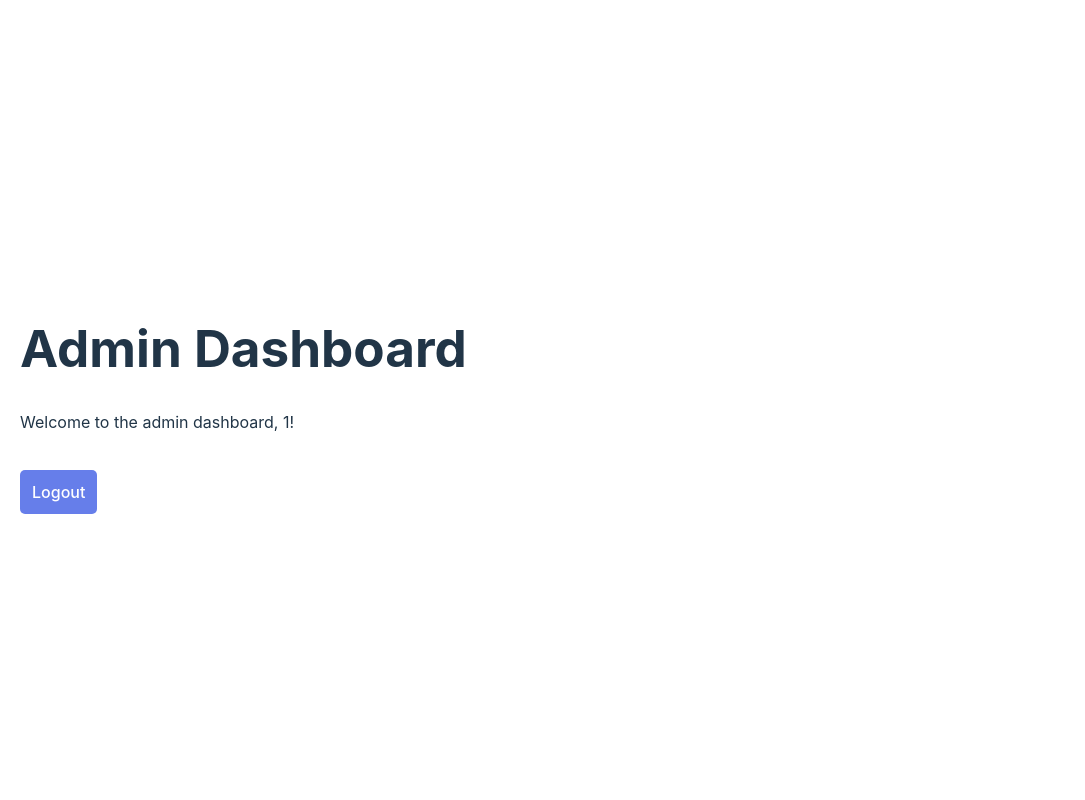
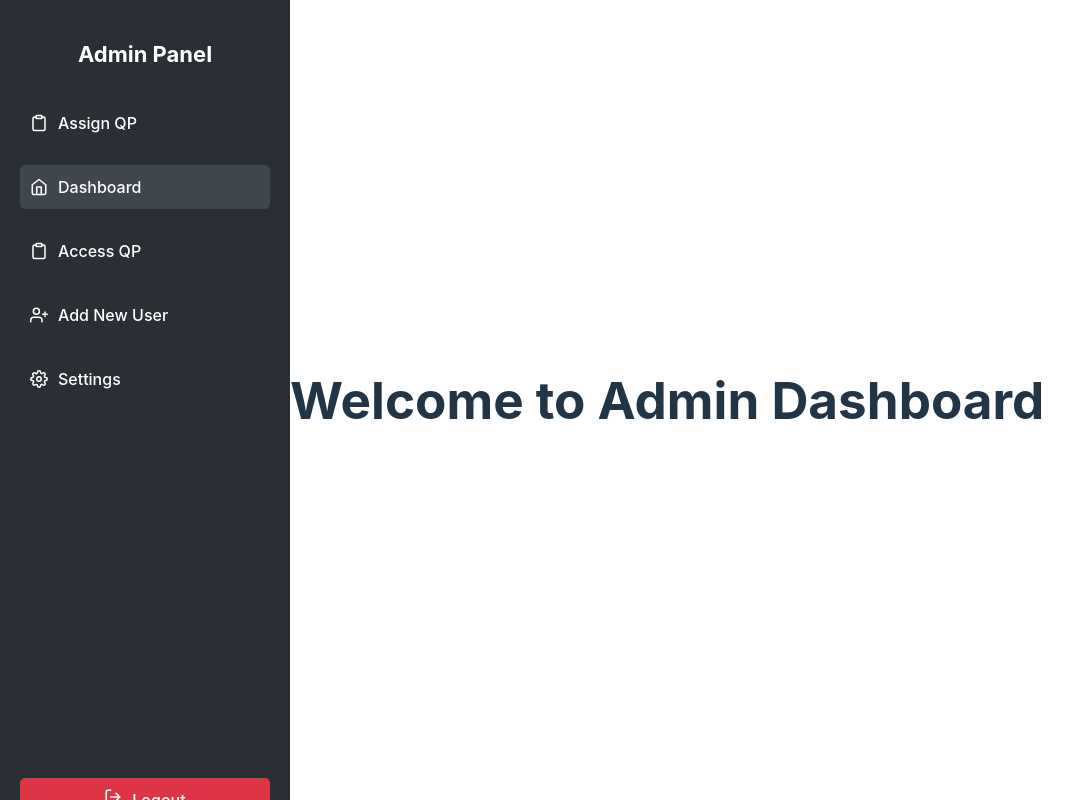
Before and after one commit to CowTheGreat/EQPMS, a React (Vite) app in the folder Frontend/: page /admin-dashboard in a window 1280 px wide. Shown: the whole page, without its empty margins (0-1085 px from the left). Built offline with nearby package versions, Linux system fonts and the light colour scheme; sample sign-in values are in the browser's storage.

Commit message:
admin sidebar fixed

```diff
--- a/Frontend/package.json
+++ b/Frontend/package.json
@@ -12,6 +12,7 @@
   "dependencies": {
     "react": "^19.0.0",
     "react-dom": "^19.0.0",
+    "react-icons": "^5.5.0",
     "react-router-dom": "^7.2.0"
   },
   "devDependencies": {
--- a/Frontend/src/App.jsx
+++ b/Frontend/src/App.jsx
@@ -10,6 +10,11 @@ import Login from "./pages/Login";
 import ChangePassword from "./pages/ChangePassword";
 import UserConsole from "./pages/UserConsole";
 import AdminDashboard from "./pages/AdminDashboard";
+import AssignQP from "./pages/AssignQP";
+import AccessQP from "./pages/AccessQP";
+import AddUser from "./pages/AddUser";
+import Settings from "./pages/Settings";
+import AdminSidebar from "../src/components/AdminSidebar/AdminSidebar";
 
 function ProtectedWithPasswordCheck({ allowedRole, children }) {
   const { user } = useAuth();
@@ -29,6 +34,15 @@ function ProtectedWithPasswordCheck({ allowedRole, children }) {
   return children;
 }
 
+function AdminLayout({ children }) {
+  return (
+    <div style={{ display: "flex" }}>
+      <AdminSidebar />
+      <div style={{ flexGrow: 1, padding: "20px" }}>{children}</div>
+    </div>
+  );
+}
+
 function App() {
   return (
     <AuthProvider>
@@ -36,6 +50,8 @@ function App() {
         <Routes>
           <Route path="/login" element={<Login />} />
           <Route path="/change-password" element={<ChangePassword />} />
+
+          {/* User Routes */}
           <Route
             path="/user-console"
             element={
@@ -44,14 +60,59 @@ function App() {
               </ProtectedWithPasswordCheck>
             }
           />
+
+          {/* Admin Routes with Sidebar */}
           <Route
             path="/admin-dashboard"
             element={
               <ProtectedWithPasswordCheck allowedRole="admin">
-                <AdminDashboard />
+                <AdminLayout>
+                  <AdminDashboard />
+                </AdminLayout>
               </ProtectedWithPasswordCheck>
             }
           />
+          <Route
+            path="/assign-qp"
+            element={
+              <ProtectedWithPasswordCheck allowedRole="admin">
+                <AdminLayout>
+                  <AssignQP />
+                </AdminLayout>
+              </ProtectedWithPasswordCheck>
+            }
+          />
+          <Route
+            path="/access-qp"
+            element={
+              <ProtectedWithPasswordCheck allowedRole="admin">
+                <AdminLayout>
+                  <AccessQP />
+                </AdminLayout>
+              </ProtectedWithPasswordCheck>
+            }
+          />
+          <Route
+            path="/add-user"
+            element={
+              <ProtectedWithPasswordCheck allowedRole="admin">
+                <AdminLayout>
+                  <AddUser />
+                </AdminLayout>
+              </ProtectedWithPasswordCheck>
+            }
+          />
+          <Route
+            path="/settings"
+            element={
+              <ProtectedWithPasswordCheck allowedRole="admin">
+                <AdminLayout>
+                  <Settings />
+                </AdminLayout>
+              </ProtectedWithPasswordCheck>
+            }
+          />
+
           <Route path="/" element={<Navigate to="/login" replace />} />
         </Routes>
       </Router>
--- /dev/null
+++ b/Frontend/src/components/AdminSidebar/AdminSidebar.jsx
@@ -0,0 +1,74 @@
+import React from "react";
+import { Link, useLocation, Navigate } from "react-router-dom";
+import styles from "./AdminSidebar.module.css";
+import { useAuth } from "../../context/AuthContext";
+import {
+  FiHome,
+  FiUserPlus,
+  FiSettings,
+  FiClipboard,
+  FiLogOut,
+} from "react-icons/fi";
+
+const AdminSidebar = ({ onLogout }) => {
+  const location = useLocation();
+  const { user } = useAuth();
+
+  // Redirect if user is not logged in or not an admin
+  if (!user || user.role !== "admin") {
+    return <Navigate to="/login" replace />;
+  }
+
+  return (
+    <div className={styles.sidebar}>
+      <h2 className={styles.logo}>Admin Panel</h2>
+      <ul className={styles.navList}>
+        <li className={location.pathname === "/assign-qp" ? styles.active : ""}>
+          <Link to="/assign-qp">
+            <FiClipboard className={styles.icon} />
+            Assign QP
+          </Link>
+        </li>
+
+        <li
+          className={
+            location.pathname === "/admin-dashboard" ? styles.active : ""
+          }
+        >
+          <Link to="/admin-dashboard">
+            <FiHome className={styles.icon} />
+            Dashboard
+          </Link>
+        </li>
+
+        <li className={location.pathname === "/access-qp" ? styles.active : ""}>
+          <Link to="/access-qp">
+            <FiClipboard className={styles.icon} />
+            Access QP
+          </Link>
+        </li>
+
+        <li className={location.pathname === "/add-user" ? styles.active : ""}>
+          <Link to="/add-user">
+            <FiUserPlus className={styles.icon} />
+            Add New User
+          </Link>
+        </li>
+
+        <li className={location.pathname === "/settings" ? styles.active : ""}>
+          <Link to="/settings">
+            <FiSettings className={styles.icon} />
+            Settings
+          </Link>
+        </li>
+      </ul>
+
+      <button className={styles.logout} onClick={onLogout}>
+        <FiLogOut className={styles.icon} />
+        Logout
+      </button>
+    </div>
+  );
+};
+
+export default AdminSidebar;
--- /dev/null
+++ b/Frontend/src/components/AdminSidebar/AdminSidebar.module.css
@@ -0,0 +1,66 @@
+.sidebar {
+  width: 250px;
+  height: 100vh;
+  background: #2a2e35;
+  color: white;
+  display: flex;
+  flex-direction: column;
+  padding: 20px;
+  position: fixed;
+  left: 0;
+  top: 0;
+}
+
+.logo {
+  font-size: 22px;
+  font-weight: bold;
+  margin-bottom: 30px;
+  text-align: center;
+}
+
+.navList {
+  list-style: none;
+  padding: 0;
+  margin: 0;
+}
+
+.navList li {
+  margin-bottom: 20px;
+}
+
+.navList li a {
+  color: white;
+  text-decoration: none;
+  display: flex;
+  align-items: center;
+  padding: 10px;
+  border-radius: 5px;
+  transition: background 0.3s ease;
+}
+
+.navList li a:hover,
+.navList .active a {
+  background: #40464e;
+}
+
+.icon {
+  margin-right: 10px;
+  font-size: 18px;
+}
+
+.logout {
+  margin-top: auto;
+  background: #dc3545;
+  border: none;
+  color: white;
+  padding: 10px;
+  width: 100%;
+  border-radius: 5px;
+  font-size: 16px;
+  cursor: pointer;
+  transition: background 0.3s ease;
+}
+
+.logout:hover {
+  background: #b22234;
+}
--- /dev/null
+++ b/Frontend/src/pages/AccessQP.jsx
@@ -0,0 +1,7 @@
+import React from "react";
+
+const AccessQP = () => {
+  return <div>AccessQP</div>;
+};
+
+export default AccessQP;
--- /dev/null
+++ b/Frontend/src/pages/AddUser.jsx
@@ -0,0 +1,7 @@
+import React from "react";
+
+const AddUser = () => {
+  return <div>AddUser</div>;
+};
+
+export default AddUser;
--- a/Frontend/src/pages/AdminDashboard.jsx
+++ b/Frontend/src/pages/AdminDashboard.jsx
@@ -2,6 +2,7 @@ import React from "react";
 import { useNavigate } from "react-router-dom";
 import { useAuth } from "../context/AuthContext";
 import styles from "../page_styles/Login.module.css";
+import AdminSidebar from "../components/AdminSidebar/AdminSidebar";
 
 const AdminDashboard = () => {
   const { user, logout } = useAuth();
@@ -13,16 +14,11 @@ const AdminDashboard = () => {
   };
 
   return (
-    <div style={{ padding: "20px" }}>
-      <h1>Admin Dashboard</h1>
-      <p>Welcome to the admin dashboard, {user.id}!</p>
-      <button
-        onClick={handleLogout}
-        className={styles.button}
-        style={{ marginTop: "20px" }}
-      >
-        Logout
-      </button>
+    <div style={{ display: "flex" }}>
+      <AdminSidebar onLogout={handleLogout} />
+      <div style={{ marginLeft: "250px", padding: "20px" }}>
+        <h1>Welcome to Admin Dashboard</h1>
+      </div>
     </div>
   );
 };
--- /dev/null
+++ b/Frontend/src/pages/AssignQP.jsx
@@ -0,0 +1,7 @@
+import React from "react";
+
+const AssignQP = () => {
+  return <div>AssignQP</div>;
+};
+
+export default AssignQP;
--- a/Frontend/src/pages/ChangePassword.jsx
+++ b/Frontend/src/pages/ChangePassword.jsx
@@ -4,7 +4,6 @@ import { useAuth } from "../context/AuthContext";
 import styles from "../page_styles/ChangePassword.module.css";
 
 const ChangePassword = () => {
-  const [newPassword, setNewPassword] = useState("");
   const [passwords, setPasswords] = useState({
     newPassword: "",
     confirmPassword: "",
--- /dev/null
+++ b/Frontend/src/pages/Settings.jsx
@@ -0,0 +1,7 @@
+import React from "react";
+
+const Settings = () => {
+  return <div>Settings</div>;
+};
+
+export default Settings;
```
Also changed, not shown: 1 other file (tests, documents, lock files or other folders).
